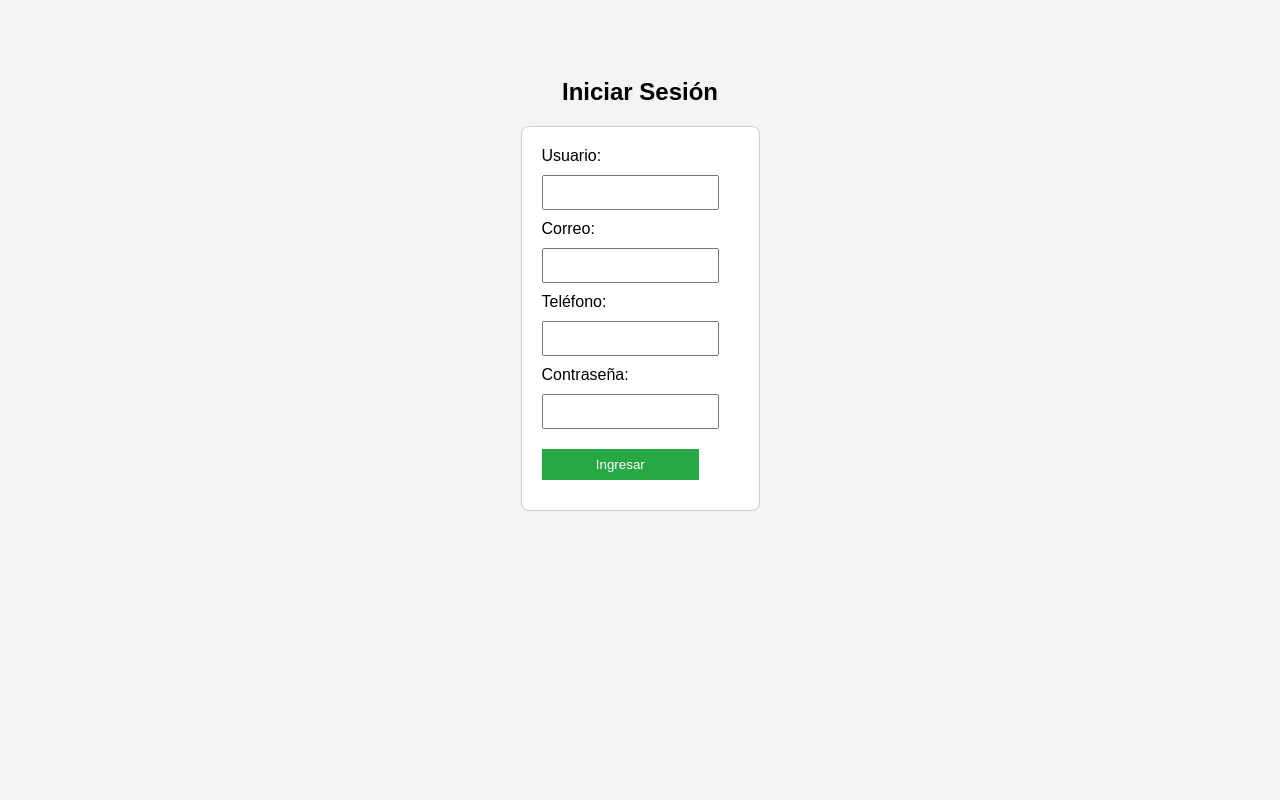
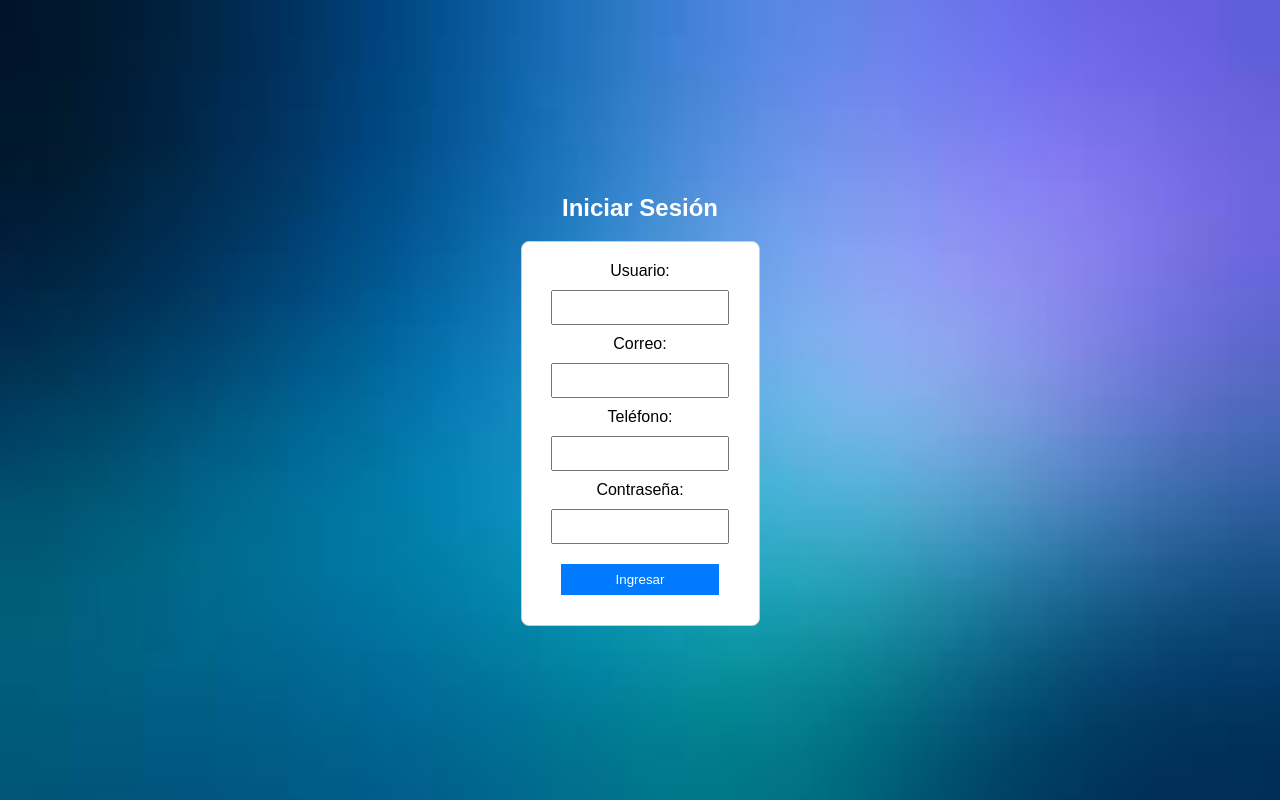
Before and after one commit to JesusAraujoDEV/LenguajesDePrograma, a PHP site: page / in a window 1280 px wide. Run offline with PHP 8.4, Linux system fonts and the light colour scheme.

Commit message:
Agregando fondo y estilos a las paginas

```diff
--- a/Actividad 2/Php_Page/index.php
+++ b/Actividad 2/Php_Page/index.php
@@ -10,7 +10,7 @@
 
 
 <div class="div-form">
-<h2>Iniciar Sesión</h2>
+<h2 style="color: white;">Iniciar Sesión</h2>
 
 <form method="POST" action="procesar.php">
     <label for="usuario">Usuario:</label><br>
--- a/Actividad 2/Php_Page/styles.css
+++ b/Actividad 2/Php_Page/styles.css
@@ -1,34 +1,24 @@
 body {
     font-family: Arial, sans-serif;
-    background-color: #f4f4f4;
-    padding: 50px;
+    text-align: center;
+    background: url('Fondologin.jpg') no-repeat center center fixed;
+    background-size: cover;
+
+    margin: 0;
+    padding: 0;
+    display: flex;
+    justify-content: center;
     align-items: center;
+    height: 100vh;
 }
 
+
 form {
+    display: inline-block;
     padding: 20px;
     border: 1px solid #ccc;
     border-radius: 8px;
     background-color: #fff;
-    align-self: center;
-}
-
-input, button {
-    margin: 10px 0;
-    padding: 8px;
-    align-self: center;
-    width: 80%;
-}
-
-button {
-    background-color: #28a745;
-    color: white;
-    border: none;
-    cursor: pointer;
-}
-
-button:hover {
-    background-color: #218838;
 }
 
 .div-form{
@@ -38,3 +28,42 @@ button:hover {
     align-content: center;
     width: 100%;
 }
+
+input, button {
+    margin: 10px 0;
+    padding: 8px;
+    width: 80%;
+}
+
+button {
+    background-color: #007bff;
+    color: white;
+    border: none;
+    cursor: pointer;
+}
+
+button:hover {
+    background-color: #0056b3;
+}
+
+/* Estilos para la tarjeta */
+.card {
+    display: flex;
+    flex-direction: column;
+    background-color: white;
+    padding: 20px;
+    border-radius: 10px;
+    box-shadow: 0px 4px 8px rgba(0, 0, 0, 0.2);
+    text-align: left;
+    max-width: 300px;
+    margin-top: 20px;
+}
+
+.card h3 {
+    color: #007bff;
+}
+
+.card p {
+    font-size: 16px;
+    color: #333;
+}
```
Also changed, not shown: Actividad 2/Php_Page/procesar.php (+8 -4 lines), Actividad 2/Php_Page/Fondologin.jpg (added).
